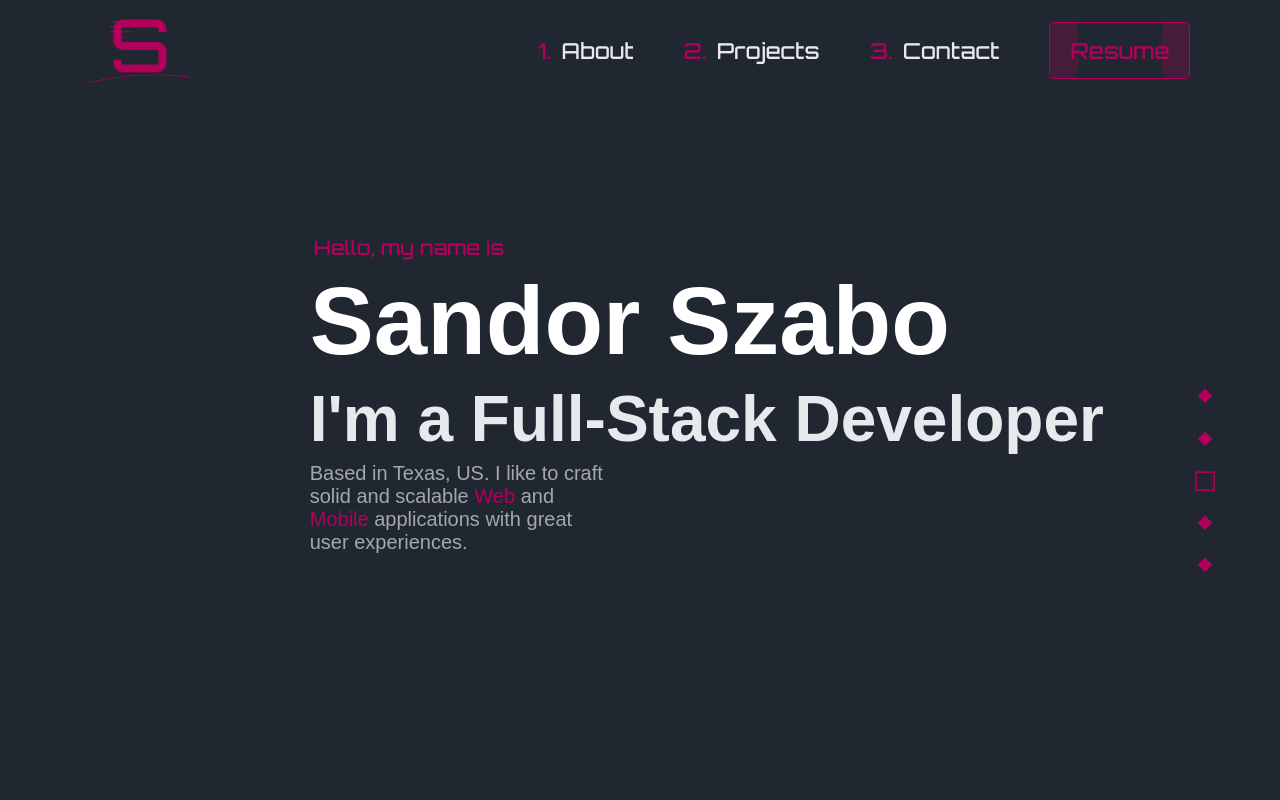
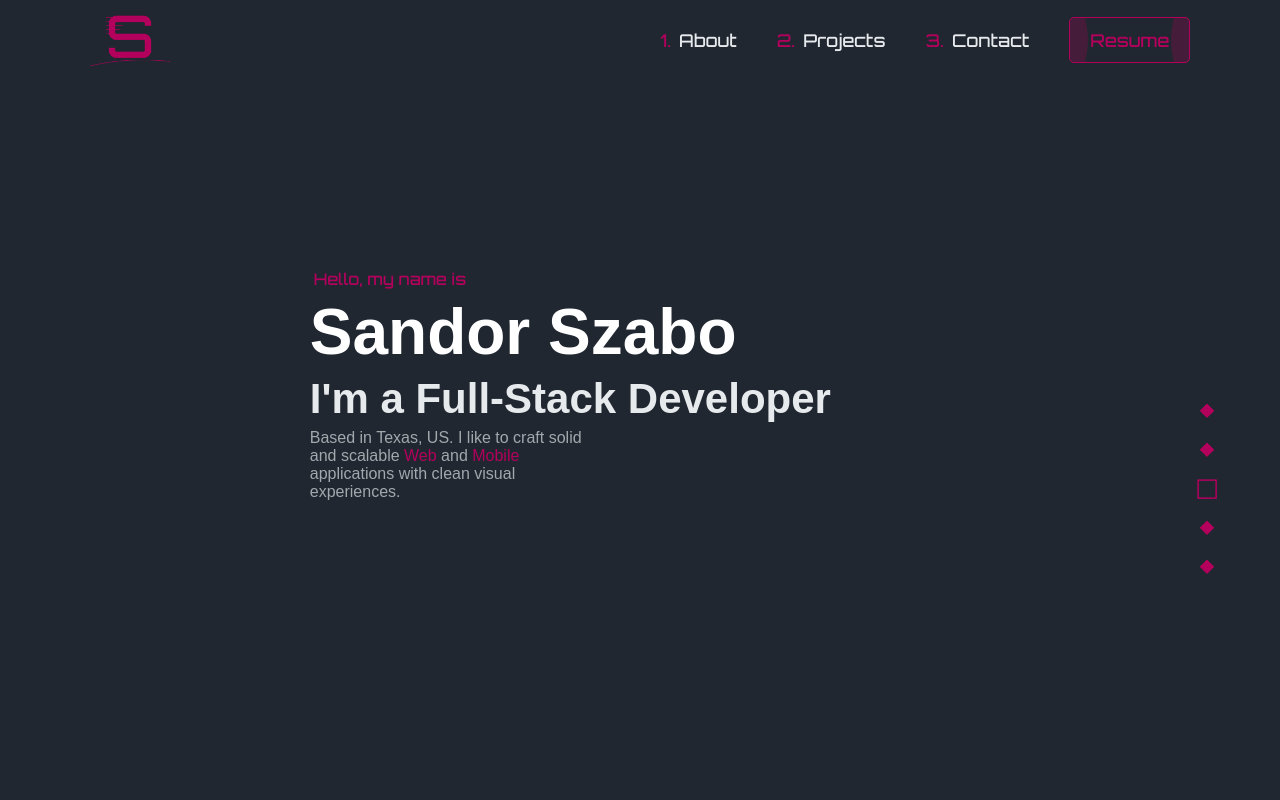
Before and after one commit to supposelol/portfolio, a React (Vite) app: page / in a window 1280 px wide. Shown: the top 800 px of the page. Built offline with nearby package versions, Linux system fonts and the light colour scheme.

Commit message:
xl screen fix

```diff
--- a/src/index.css
+++ b/src/index.css
@@ -106,7 +106,7 @@ h4 {
 /* end of base styles */
 
 /* large screen fix */
-@media (min-width: 1200px) {
+@media (min-width: 1441px) {
     .first-project {
         padding: 25px 25px 45px;
     }
--- a/src/start/Start.jsx
+++ b/src/start/Start.jsx
@@ -18,7 +18,7 @@ const Start = () => {
                         Based in Texas, US.
                         I like to craft solid and scalable
                         <span className="darkpink"> Web</span> and
-                        <span className="darkpink"> Mobile</span> applications with great user experiences.
+                        <span className="darkpink"> Mobile</span> applications with clean visual experiences.
                     </p>
                 </div>
                 {isMediumOrSmaller && (
```
